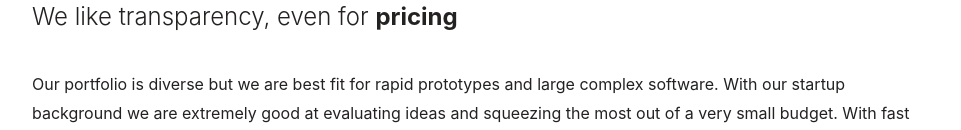
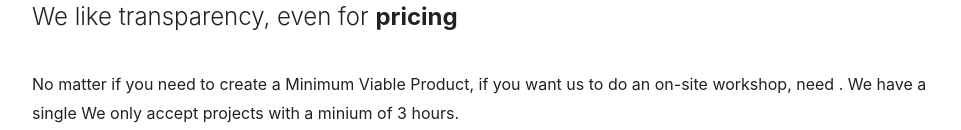
Before and after one commit to Sublime-Codes/sublime.codes, a Next.js app: page / in a window 1280 px wide. Shown: the part 822-952 px from the top of the page, without its empty margins (158-1119 px from the left). Built offline with nearby package versions, Linux system fonts and the light colour scheme.

Commit message:
WIP team

```diff
--- a/components/CostAndValue/index.js
+++ b/components/CostAndValue/index.js
@@ -12,11 +12,9 @@
     >
       <SectionBlockColumn>
         <p>
-          Our portfolio is diverse but we are best fit for rapid prototypes and
-          large complex software. With our startup background we are extremely
-          good at evaluating ideas and squeezing the most out of a very small
-          budget. With fast iterations you have an amazing product to start your
-          business with.
+          No matter if you need to create a Minimum Viable Product, if you want
+          us to do an on-site workshop, need . We have a single We only accept
+          projects with a minium of 3 hours.
         </p>
         <strong>100€ per person 👩‍💻 per hour 🕰</strong>
       </SectionBlockColumn>
```
